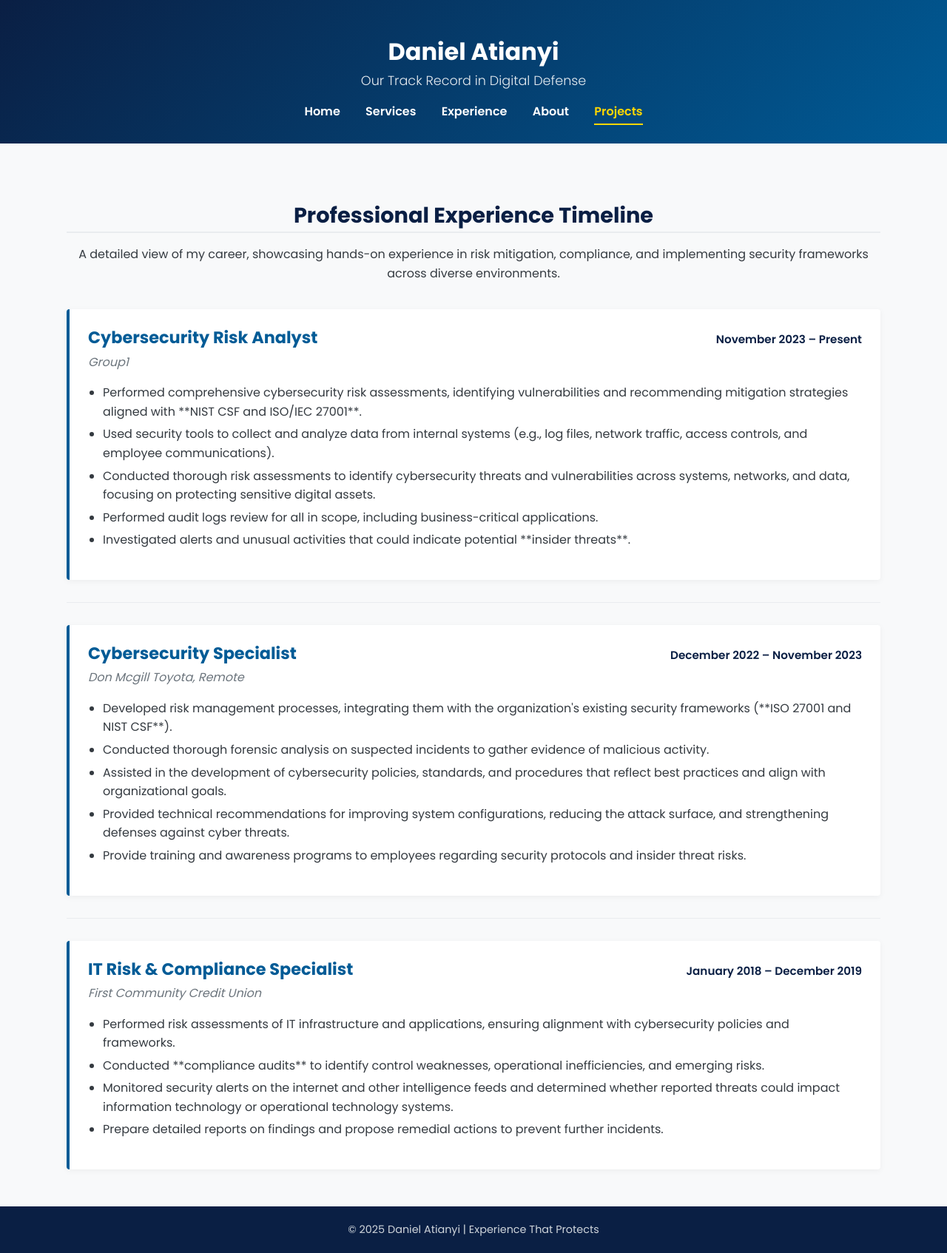
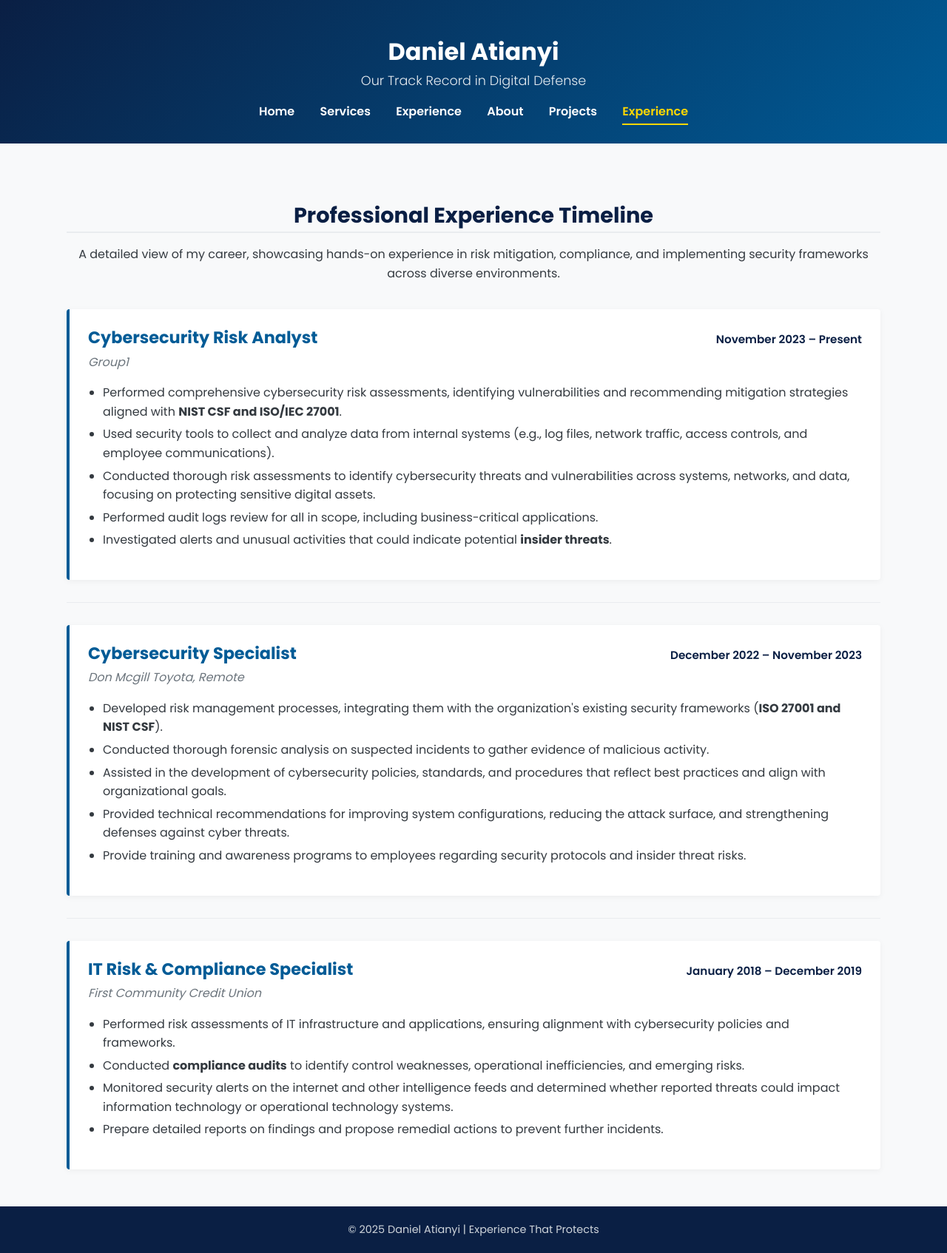
Before and after one commit to kelly0456/danny_portfolio, a plain HTML site: page experience.html in a window 1280 px wide. Shown: the whole page at 74% size. Drawn offline with Linux system fonts and the light colour scheme.

Commit message:
Fix markup: convert markdown bold to <strong>; correct nav active links

```diff
--- a/experience.html
+++ b/experience.html
@@ -17,7 +17,8 @@
             <a href="services.html">Services</a>
             <a href="experience.html">Experience</a>
             <a href="about.html">About</a>
-            <a href="projects.html" class="active">Projects</a>
+            <a href="projects.html">Projects</a>
+            <a href="experience.html" class="active">Experience</a>
         </nav>
     </header>
 
@@ -35,11 +36,11 @@
                 </div>
                 <p class="company">Group1</p>
                 <ul>
-                    <li>Performed comprehensive cybersecurity risk assessments, identifying vulnerabilities and recommending mitigation strategies aligned with **NIST CSF and ISO/IEC 27001**.</li>
+                    <li>Performed comprehensive cybersecurity risk assessments, identifying vulnerabilities and recommending mitigation strategies aligned with <strong>NIST CSF and ISO/IEC 27001</strong>.</li>
                     <li>Used security tools to collect and analyze data from internal systems (e.g., log files, network traffic, access controls, and employee communications).</li>
                     <li>Conducted thorough risk assessments to identify cybersecurity threats and vulnerabilities across systems, networks, and data, focusing on protecting sensitive digital assets.</li>
                     <li>Performed audit logs review for all in scope, including business-critical applications.</li>
-                    <li>Investigated alerts and unusual activities that could indicate potential **insider threats**.</li>
+                    <li>Investigated alerts and unusual activities that could indicate potential <strong>insider threats</strong>.</li>
                 </ul>
             </div>
 
@@ -52,7 +53,7 @@
                 </div>
                 <p class="company">Don Mcgill Toyota, Remote</p>
                 <ul>
-                    <li>Developed risk management processes, integrating them with the organization's existing security frameworks (**ISO 27001 and NIST CSF**).</li>
+                    <li>Developed risk management processes, integrating them with the organization's existing security frameworks (<strong>ISO 27001 and NIST CSF</strong>).</li>
                     <li>Conducted thorough forensic analysis on suspected incidents to gather evidence of malicious activity.</li>
                     <li>Assisted in the development of cybersecurity policies, standards, and procedures that reflect best practices and align with organizational goals.</li>
                     <li>Provided technical recommendations for improving system configurations, reducing the attack surface, and strengthening defenses against cyber threats.</li>
@@ -70,7 +71,7 @@
                 <p class="company">First Community Credit Union</p>
                 <ul>
                     <li>Performed risk assessments of IT infrastructure and applications, ensuring alignment with cybersecurity policies and frameworks.</li>
-                    <li>Conducted **compliance audits** to identify control weaknesses, operational inefficiencies, and emerging risks.</li>
+                    <li>Conducted <strong>compliance audits</strong> to identify control weaknesses, operational inefficiencies, and emerging risks.</li>
                     <li>Monitored security alerts on the internet and other intelligence feeds and determined whether reported threats could impact information technology or operational technology systems.</li>
                     <li>Prepare detailed reports on findings and propose remedial actions to prevent further incidents.</li>
                 </ul>
```
Also changed, not shown: about.html (+4 -4 lines), index.html (+4 -4 lines), projects.html (+5 -5 lines), services.html (+2 -1 lines).
